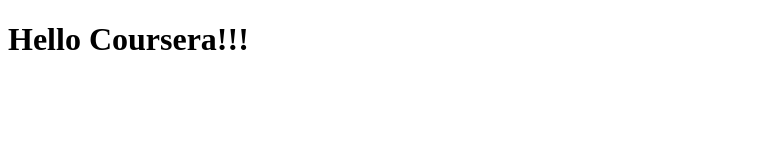
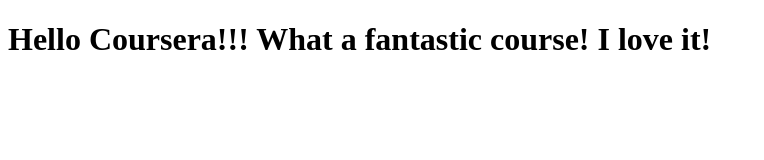
Before and after one commit to satokogruson/coursera-test, a plain HTML site: page site/index.html in a window 1280 px wide. Shown: the whole page, without its empty margins (0-764 px from the left). Drawn offline with Linux system fonts and the light colour scheme.

Commit message:
Small addition to our page content

```diff
--- a/site/index.html
+++ b/site/index.html
@@ -4,6 +4,6 @@
 	<title>"Hello Coursera!!!</title>
 </head>
 <body>
-<h1>Hello Coursera!!!</h1>
+<h1>Hello Coursera!!! What a fantastic course! I love it!</h1>
 </body>
 </html>
```
